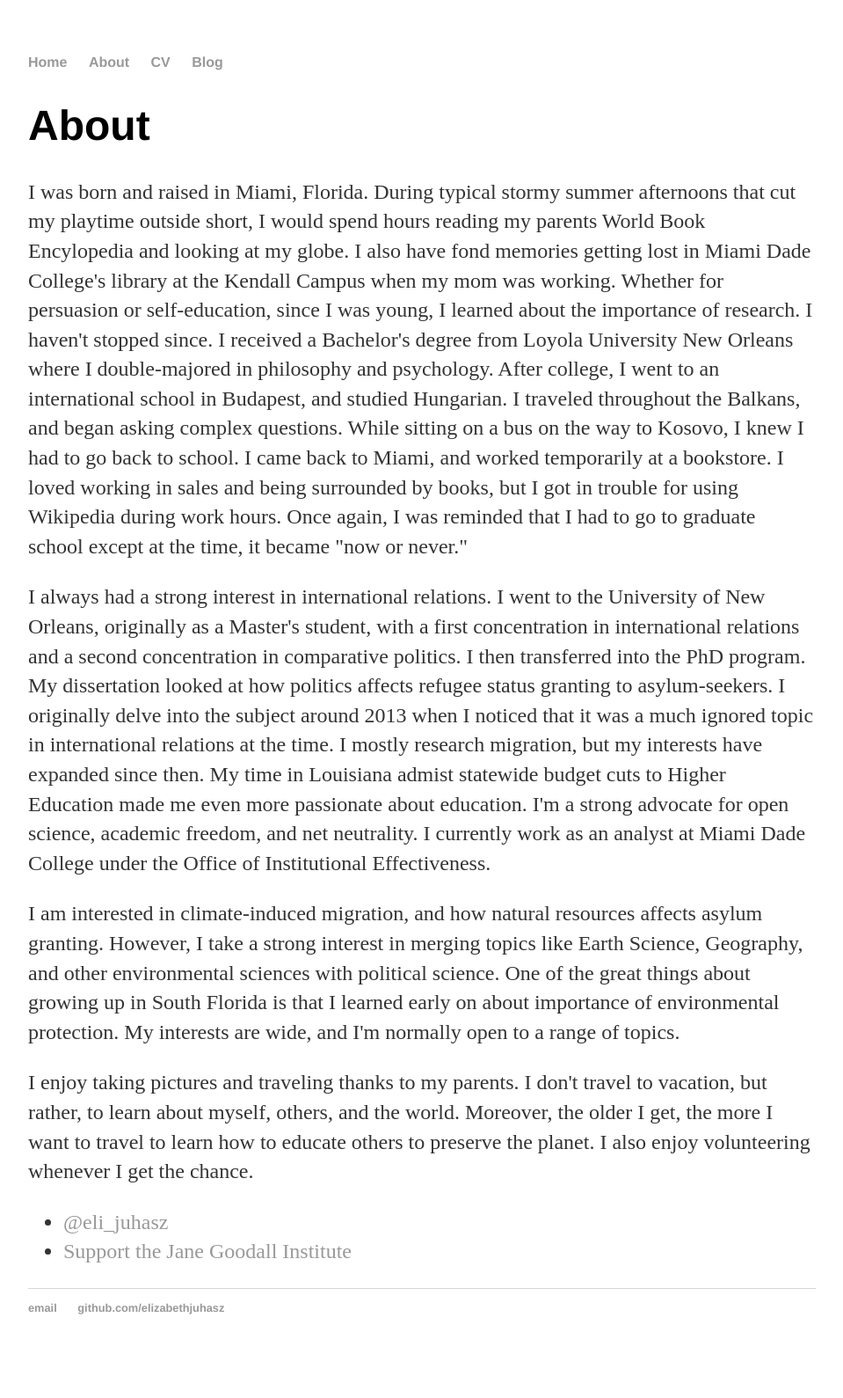
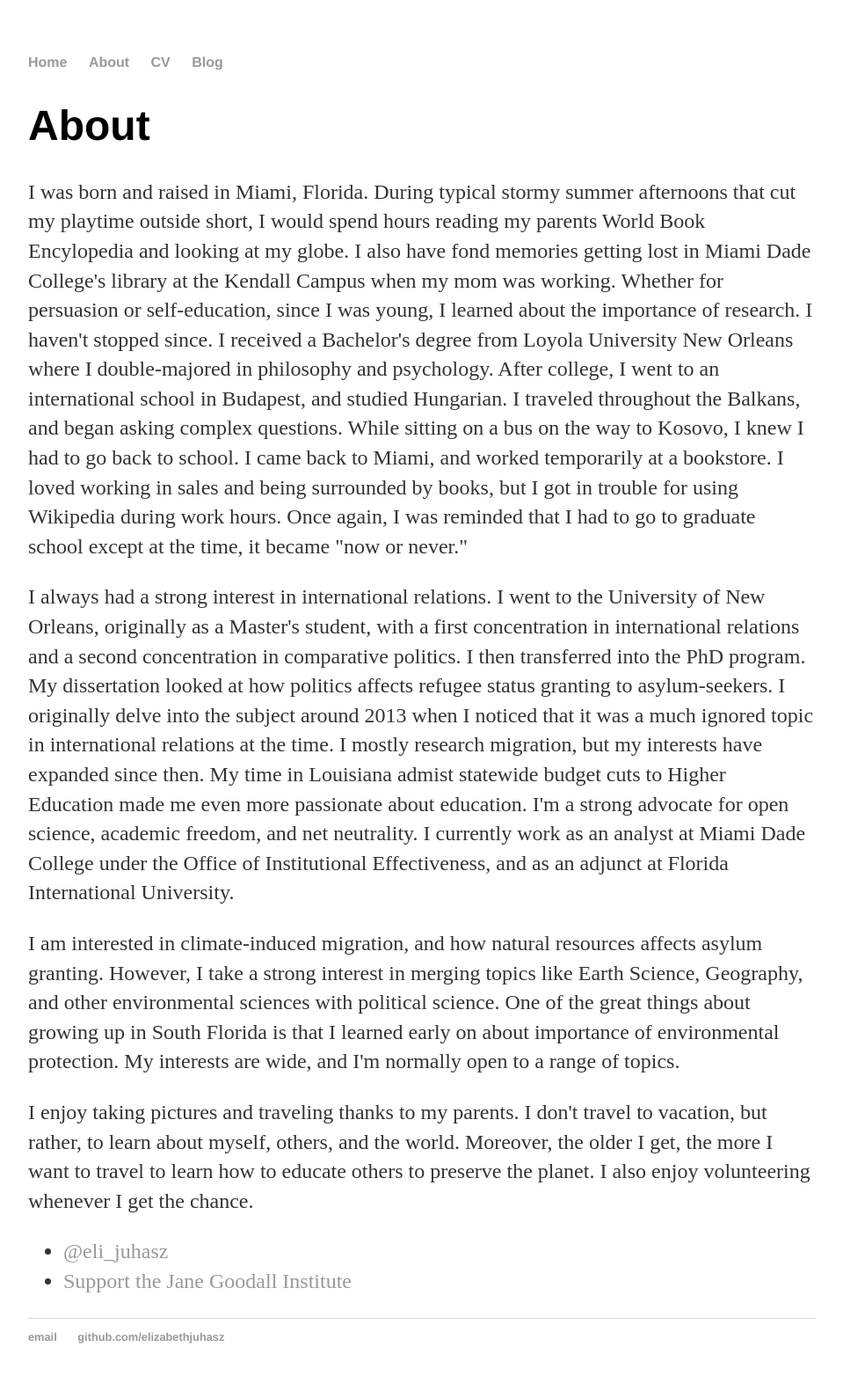
Before and after one commit to elizabethjuhasz/elizabethjuhasz.github.io, a Jekyll site: the page built from about/index.html, in a window 1280 px wide. Shown: the whole page at 88% size, without its empty margins (160-1119 px from the left). Built offline with Jekyll 4.4.1, drawn with Linux system fonts in a browser that asks for light colours; before the commit the page ends 1556 px from its top, so only the background shows below that.

Commit message:
Update index.html

```diff
--- a/about/index.html
+++ b/about/index.html
@@ -8,7 +8,7 @@ title: About Elizabeth Juhasz
 			<p>I was born and raised in Miami, Florida. During typical stormy summer afternoons that cut my playtime outside short, I would spend hours reading my parents World Book Encylopedia and looking at my globe. I also have fond memories getting lost in Miami Dade College's library at the Kendall Campus when my mom was working. Whether for persuasion or self-education, since I was young, I learned about the importance of research. I haven't stopped since.
 		        I received a Bachelor's degree from Loyola University New Orleans where I double-majored in philosophy and psychology. After college, I went to an international school in Budapest, and studied Hungarian. I traveled throughout the Balkans, and began asking complex questions. While sitting on a bus on the way to Kosovo, I knew I had to go back to school. I came back to Miami, and worked temporarily at a bookstore. I loved working in sales and being surrounded by books, but I got in trouble for using Wikipedia during work hours. Once again, I was reminded that I had to go to graduate school except at the time, it became "now or never."</p>
 			<p>I always had a strong interest in international relations. I went to the University of New Orleans, originally as a Master's student, with a first concentration in international relations and a second concentration in comparative politics. I then transferred into the PhD program. My dissertation looked at how politics affects refugee status granting to asylum-seekers. I originally delve into the subject around 2013 when I noticed that it was a much ignored topic in international relations at the time. I mostly research migration, but my interests have expanded since then. My time in Louisiana admist statewide budget cuts to Higher Education made me even more passionate about education.
-			I'm a strong advocate for open science, academic freedom, and net neutrality. I currently work as an analyst at Miami Dade College under the Office of Institutional Effectiveness.</p>
+			I'm a strong advocate for open science, academic freedom, and net neutrality. I currently work as an analyst at Miami Dade College under the Office of Institutional Effectiveness, and as an adjunct at Florida International University.</p>
 			<p>I am interested in climate-induced migration, and how natural resources affects asylum granting. However, I take a strong interest in merging topics like Earth Science, Geography, and other environmental sciences with political science. One of the great things about growing up in South Florida is that I learned early on about importance of environmental protection. My interests are wide, and I'm normally open to a range of topics.</p>
 			<p>I enjoy taking pictures and traveling thanks to my parents. I don't travel to vacation, but rather, to learn about myself, others, and the world. Moreover, the older I get, the more I want to travel to learn how to educate others to preserve the planet. I also enjoy volunteering whenever I get the chance.</p>
 				<ul class="contacts">
```
